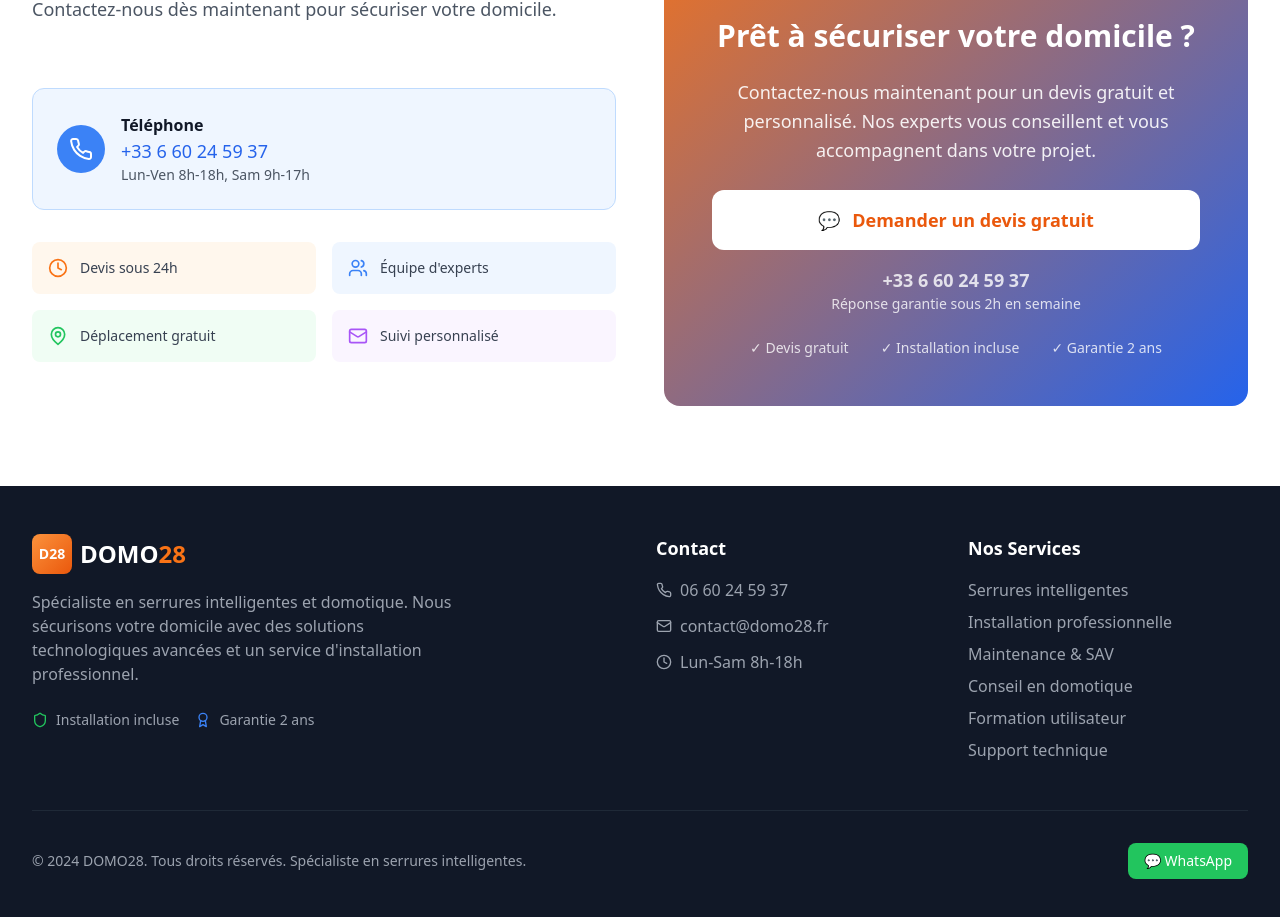
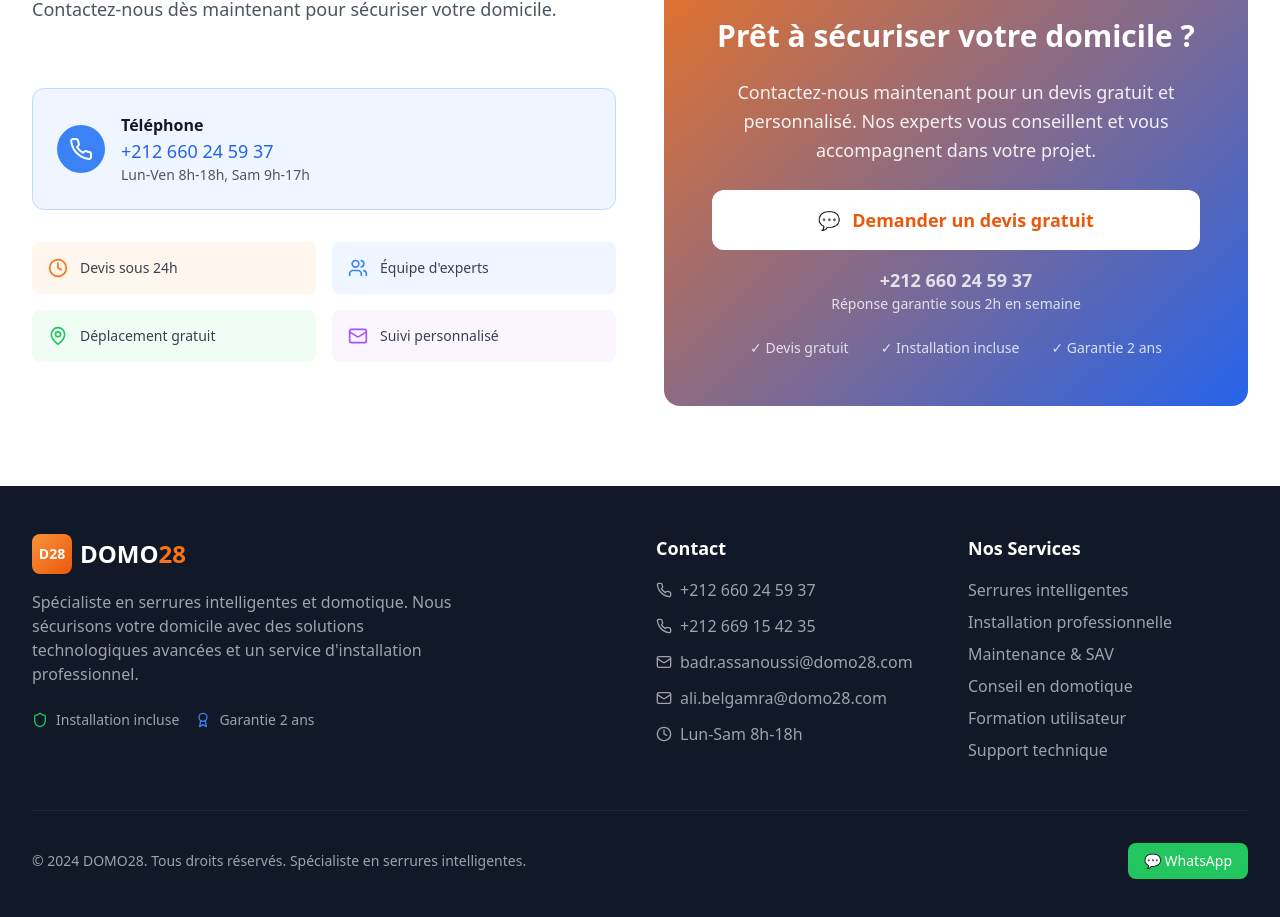
Before and after one commit to solexoss/Domo28, a React (Vite) app: page / in a window 1280 px wide. Shown: the part 4598-5515 px from the top of the page. Built offline with nearby package versions, Linux system fonts and the light colour scheme.

Commit message:
Updated Contact.tsx

```diff
--- a/src/components/Contact.tsx
+++ b/src/components/Contact.tsx
@@ -41,7 +41,7 @@ const Contact = () => {
                 </div>
                 <div className="flex-1">
                   <h4 className="font-semibold text-gray-900 dark:text-white">Téléphone</h4>
-                  <p className="text-blue-600 dark:text-blue-400 font-medium text-lg">+33 6 60 24 59 37</p>
+                  <p className="text-blue-600 dark:text-blue-400 font-medium text-lg">+212 660 24 59 37</p>
                   <p className="text-sm text-gray-600 dark:text-gray-400">Lun-Ven 8h-18h, Sam 9h-17h</p>
                 </div>
               </div>
@@ -94,7 +94,7 @@ const Contact = () => {
                 </button>
 
                 <div className="text-center text-white/80">
-                  <p className="font-semibold text-lg">+33 6 60 24 59 37</p>
+                  <p className="font-semibold text-lg">+212 660 24 59 37</p>
                   <p className="text-sm">Réponse garantie sous 2h en semaine</p>
                 </div>
               </div>
--- a/src/components/Footer.tsx
+++ b/src/components/Footer.tsx
@@ -45,11 +45,19 @@ const Footer = () => {
                 className="flex items-center space-x-2 text-gray-400 hover:text-green-400 transition-colors"
               >
                 <Phone className="w-4 h-4" />
-                <span>06 60 24 59 37</span>
+                <span>+212 660 24 59 37</span>
               </button>
               <div className="flex items-center space-x-2 text-gray-400">
+                <Phone className="w-4 h-4" />
+                <span>+212 669 15 42 35</span>
+              </div>
+              <div className="flex items-center space-x-2 text-gray-400">
                 <Mail className="w-4 h-4" />
-                <span>contact@domo28.fr</span>
+                <span>badr.assanoussi@domo28.com</span>
+              </div>
+              <div className="flex items-center space-x-2 text-gray-400">
+                <Mail className="w-4 h-4" />
+                <span>ali.belgamra@domo28.com</span>
               </div>
               <div className="flex items-center space-x-2 text-gray-400">
                 <Clock className="w-4 h-4" />
```
